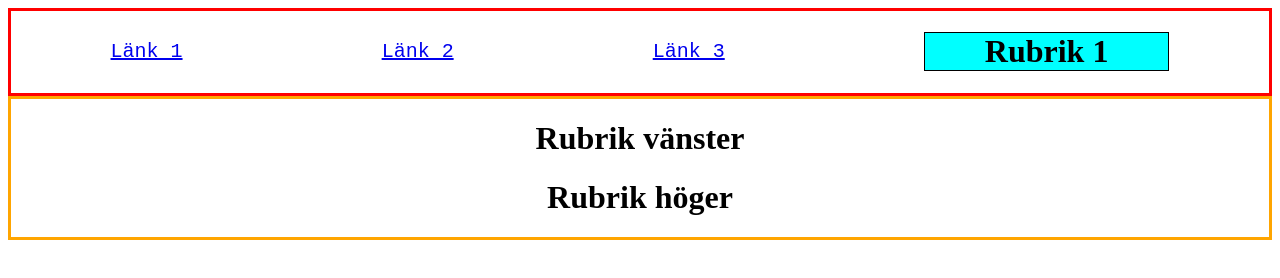
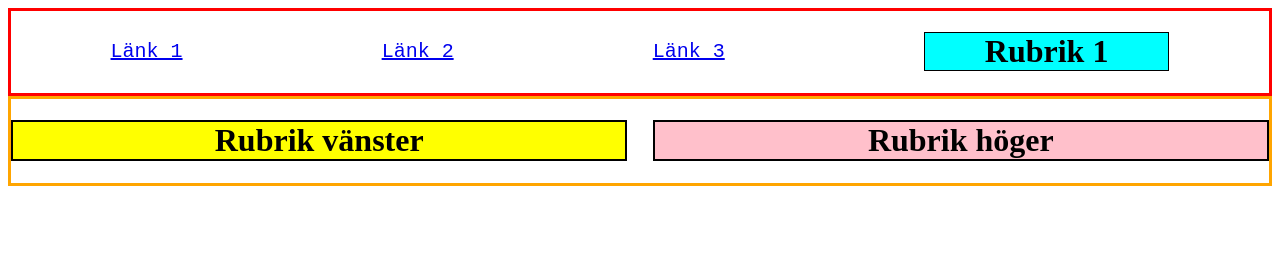
Before and after one commit to Te22e-Hammar-Theodore/Lektion-3b-Uppgift-1, a plain HTML site: page index.html in a window 1280 px wide. Drawn offline with Linux system fonts and the light colour scheme.

Commit message:
Mellan div

```diff
--- a/style.css
+++ b/style.css
@@ -21,7 +21,23 @@ a {
   font-size: 20px;
 }
 
-#mellan{
-    border: 3px solid orange;
+#mellan {
+  display: flex;
+  border: 3px solid orange;
+  justify-content: space-between;
+}
 
+#mellan_v,
+#mellan_h {
+  width: 49%;
 }
+
+#rubrikv {
+  background-color: yellow;
+  border: 2px solid black;
+}
+
+#rubrikh {
+  background-color: pink;
+  border: 2px solid black;
+}
```
